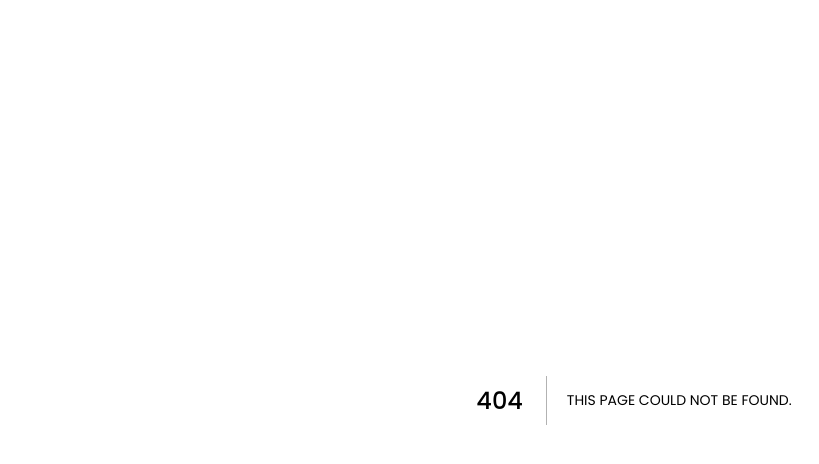
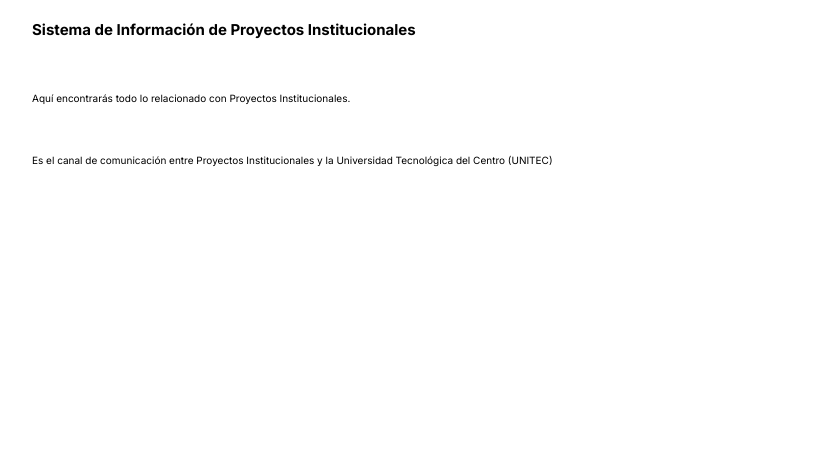
Before and after one commit to sipiUnitecCIT/SIPI_front, a Next.js app: page /SignIn in a window 1280 px wide. Before the commit this address had no page. Shown: the top 464 px of the page, without its empty margins (6-825 px from the left). Built offline with nearby package versions, Linux system fonts and the light colour scheme.

Commit message:
Modificación del sistema de diseño e inicio del SignIn

```diff
--- a/package.json
+++ b/package.json
@@ -19,7 +19,7 @@
     "url": "https://github.com/EquipoCit/SIPI_front/issues"
   },
   "dependencies": {
-    "next": "^12.0.7",
+    "next": "12.0.7",
     "react": "17.0.2",
     "react-dom": "17.0.2",
     "sass": "1.45.0"
--- a/src/components/templates/CustomHead.jsx
+++ b/src/components/templates/CustomHead.jsx
@@ -8,8 +8,8 @@
         <title>Sistemas de Información de Proyectos Institucionales</title>
         <link rel="shortcut icon" href="https://i.imgur.com/3A4CAU7.png" type="image/x-icon" />
         <link rel="preconnect" href="https://fonts.googleapis.com" />
-        <link rel="preconnect" href="https://fonts.gstatic.com" crossOrigin="true" />
-        <link rel="stylesheet" href="https://fonts.googleapis.com/css2?family=Oswald:wght@300;500;700&family=Poppins:wght@300;400;500;600;700&display=swap"></link>
+        <link rel="preconnect" href="https://fonts.gstatic.com" crossOrigin />
+        <link href="https://fonts.googleapis.com/css2?family=Inter:wght@300;400;500;600;700&display=swap" rel="stylesheet"></link>
       </Head>
       {children}
     </>
--- a/src/components/widgets/styles/_Header.scss
+++ b/src/components/widgets/styles/_Header.scss
@@ -28,7 +28,7 @@
     align-content: flex-start;
 
     @media screen and (min-width: $nav-min-width){
-      @apply bg-secondary-20 py-4 px-10;
+      @apply bg-white py-4 px-10;
       position: static;
       transform: none;
       display: block;
@@ -36,7 +36,7 @@
   }
 
   nav{
-    @apply bg-secondary-20 p-4;
+    @apply bg-white p-4;
     position: relative;
     z-index: 90;
 
@@ -101,16 +101,16 @@
     bottom: 50px;
     right: 10px;
     transition: .1s;
-    @apply bg-primary-light p-4 rounded-full;
+    @apply bg-secondary p-4 rounded-full;
 
     svg{
-      @apply fill-neutral-white;
+      @apply fill-white;
       width: 25px;
       transform: translateY(-1px);
     }
 
     &:active{
-      @apply bg-primary-light
+      @apply bg-secondary
     }
 
     @media screen and (min-width: $nav-min-width){
@@ -123,17 +123,17 @@
     transition: .3s;
 
     &--button{
-      @apply bg-primary-dark text-white;
+      @apply bg-primary text-white;
     }
 
     @media screen and (max-width: $nav-min-width){
       &:active{
-        @apply bg-primary-dark text-white;
+        @apply bg-primary text-white;
       }
     }
     @media screen and (min-width: $nav-min-width){
       &:hover{
-        @apply text-primary-light;
+        @apply text-secondary;
       }
     }
   }
@@ -145,7 +145,7 @@
     text-transform: uppercase;
 
     &.open{
-      @apply bg-primary-light text-white;
+      @apply bg-secondary text-white;
     }
   }
   &__dropdown-list{
--- a/src/components/widgets/styles/_Input.scss
+++ b/src/components/widgets/styles/_Input.scss
@@ -5,7 +5,7 @@
     display: block
   }
   input{
-    @apply p-3 bg-warning-40 rounded-md;
+    @apply p-3 bg-warning-base rounded-md;
     width: 100%;
 
     &::placeholder{
--- a/src/components/widgets/styles/_NotFoundSearches.scss
+++ b/src/components/widgets/styles/_NotFoundSearches.scss
@@ -1,5 +1,5 @@
 .NotFoundSearches{
-  @apply text-warning-40;
+  @apply text-warning-base;
   display: flex;
   justify-content: center;
   align-items: center;
--- /dev/null
+++ b/src/pages/SignIn/index.jsx
@@ -0,0 +1,20 @@
+import React from 'react'
+import Footer from '@widgets/Footer';
+import Header from '@widgets/Header';
+
+const SignIn = () => {
+  return (
+    <div className="SignIn">
+      <aside>
+        <h1 className='text-lg xx_sm:text-2xl font-bold'>Sistema de Información de Proyectos Institucionales</h1>
+        <p className='text-xs xx_sm:text-base font-regular'>Aquí encontrarás todo lo relacionado con <span className='font-semibold underline underline-offset-1'>Proyectos Institucionales.</span></p>
+        <p className='text-xs xx_sm:text-base font-regular'>Es el canal de comunicación entre Proyectos Institucionales y la Universidad Tecnológica del Centro (UNITEC)</p>
+      </aside>
+      <main>
+
+      </main>
+    </div>
+  )
+}
+
+export default SignIn;
--- a/src/pages/SignIn/signIn.jsx
+++ /dev/null
@@ -1,16 +0,0 @@
-import React from 'react'
-import Footer from '@widgets/Footer';
-import Header from '@widgets/Header';
-
-const SignIn = () => {
-  return (
-    <div className="SignIn">
-      <Header />
-      <main>
-      </main>
-      <Footer />
-    </div>
-  )
-}
-
-export default SignIn;
--- a/src/scss/lib/_mixins.scss
+++ b/src/scss/lib/_mixins.scss
@@ -5,21 +5,21 @@
   }
 }
 @mixin button {
-  @apply bg-secondary-60 rounded-md text-white py-3 px-5;
+  @apply bg-dark_grey rounded-md text-white py-3 px-5;
   display: block;
   box-shadow: 0 5px 2px 0 rgba(0, 0, 0, 0.15);
   transition: .1s;
   &:active{
-    @apply bg-secondary-40;
+    @apply bg-medium;
   }
 }
 
 @mixin navbar (){
-  @apply bg-secondary-20 text-sm;
+  @apply bg-white text-sm;
   @apply px-5 py-2;
 
   nav{
-    @apply bg-secondary-20;
+    @apply bg-white;
   }
 }
 @mixin navbarLinks (){
@@ -30,7 +30,7 @@
   gap: 10px;
 
   &:active{
-    @apply bg-secondary-60;
+    @apply bg-dark_grey;
   }
 }
 
--- a/src/scss/lib/_reset.scss
+++ b/src/scss/lib/_reset.scss
@@ -8,6 +8,6 @@
 
   p, span, figcaption,
   h1, h2, h3, h4, h5, h6{
-    text-transform: uppercase;
+    // text-transform: uppercase;
   }
 }
--- a/src/styles/_notFound.scss
+++ b/src/styles/_notFound.scss
@@ -1,5 +1,5 @@
 .NotFound{
-  @apply bg-primary-light;
+  @apply bg-secondary;
   height: 100vh;
 
   display: grid;
--- a/src/styles/_signIn.scss
+++ b/src/styles/_signIn.scss
@@ -1,3 +1,8 @@
 .SignIn{
-
+  aside{
+    padding: 0 30px;
+    display: grid;
+    grid-template-columns: 1fr;
+    gap: 30px;
+  }
 }
--- a/tailwind.config.js
+++ b/tailwind.config.js
@@ -8,10 +8,8 @@
   ],
   media: false, // or 'media' or 'class'
   theme: {
-    fontFamily: {
-      poppins: ['Poppins', 'sans-serif']
-    },
     screens: {
+      xx_sm: '375px',
       x_sm: '480px',
       sm: '576px',
       md: '768px',
@@ -22,10 +20,46 @@
     colors: {
       transparent: 'transparent',
       current: 'currentColor',
-      black: colors.black,
-      white: colors.white,
+
+      // Primary Colors
+      primary: "#011055",
+      black: "#141414",
+
+      // Secondary Colors
+      secondary: "#0A30AD",
+      dark_grey: "#222327",
+      light_grey: "#9AA3AE",
+      medium: "#DEDEDE",
+      white: "#FAFAFC",
+
+      // Semantic Colors
+      error:{
+        light: "#D83232",
+        base: "#B01212",
+        dark: "#8C0000",
+      },
+      warning:{
+        light: "#FFDE81",
+        base: "#EFB008",
+        dark: "#976400",
+      },
+      info:{
+        light: "#4D82F3",
+        base: "#2563EB",
+        dark: "#0037B3",
+      },
+      success:{
+        light: "#419E6A",
+        base: "#00632B",
+        dark: "#00401C",
+      },
+      indigo: colors.indigo,
+      purple: colors.violet,
+      pink: colors.pink,
+
+
+      // Neutral Colors
       neutral:{
-        white: "#FFFFFF",
         10: "#f6f8fc",
         20: "#f1f4f9",
         30: "#e2e8f0",
@@ -37,48 +71,7 @@
         90: "#1e2a3b",
         100: "#0f1a2a",
       },
-      primary: {
-        light: "#0A30AD",
-        dark: "#011055",
-      },
-      secondary: {
-        20: "#FFFFFF",
-        40: "#DEDEDE",
-        60: "#282629",
-        80: "#000000",
-      },
-      success:{
-        40: "#419E6A",
-        60: "#00632B",
-        80: "#00401C",
-      },
-      info:{
-        40: "#4D82F3",
-        60: "#2563EB",
-        80: "#0037B3",
-      },
-      warning:{
-        40: "#EFB008",
-        60: "#976400",
-        80: "#724B00",
-      },
-      error:{
-        40: "#D83232",
-        60: "#B01212",
-        80: "#8C0000",
-      },
-      fontWeight: {
-        regular: '400',
-        medium: '500',
-        semibold: '600',
-        bold: '700',
-      },
-      // red: colors.red,
-      // green: colors.emerald,
-      // blue: colors.blue,
-      indigo: colors.indigo,
-      purple: colors.violet,
-      pink: colors.pink,
+
     },
     fontSize: {
       xs: [
@@ -100,11 +93,23 @@
         '2.4rem', { lineHeight: '3.6rem' }
       ],
       '3xl': [
+        '2.6rem', { lineHeight: '3.6rem' } //Cambiar cuando vea algún texto con 26px
+      ],
+      '4xl': [
         '3.2rem', { lineHeight: '4rem' }
       ],
-      '4xl': [
+      '5xl': [
         '4.2rem', { lineHeight: '5.8rem' }
       ],
+    },
+    fontFamily: {
+      poppins: ['Inter', 'sans-serif']
+    },
+    fontWeight: {
+      regular: '400',
+      medium: '500',
+      semibold: '600',
+      bold: '700',
     },
     fill: (theme) => theme('colors'),
     extend: {},
```
